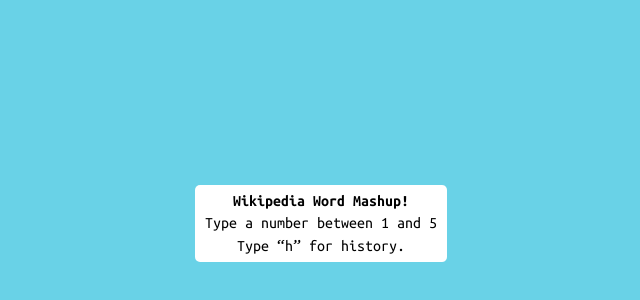
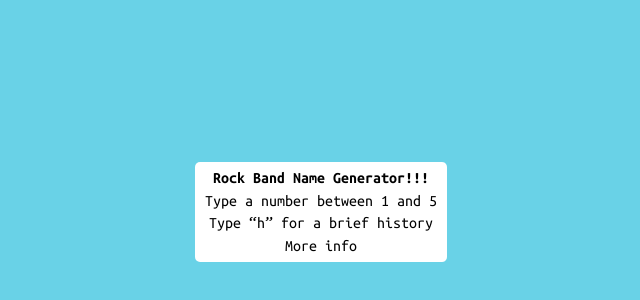
Before and after one commit to mhulse/name-generator, a plain HTML site: page index.html in a window 1280 px wide. Shown: the part 498-798 px from the top of the page, without its empty margins (319-959 px from the left). Drawn offline with nearby package versions, Linux system fonts and the light colour scheme.

Commit message:
Word to your motha

```diff
--- a/index.html
+++ b/index.html
@@ -126,6 +126,13 @@
 		    -ms-transform: translateX(-50%);
 		     -o-transform: translateX(-50%);
 		        transform: translateX(-50%);
+		pointer-events: none;
+		-webkit-touch-callout: none;
+		  -webkit-user-select: none;
+		   -khtml-user-select: none;
+		     -moz-user-select: none;
+		      -ms-user-select: none;
+		          user-select: none;
 	}
 
 </style>
@@ -137,11 +144,14 @@
 <div result center fade="visible"></div>
 
 <p>
-	<b><a href="https://www.wikipedia.org/">Wikipedia</a> Word Mashup!</b>
+	<b>Rock Band Name Generator!!!</b>
+	<!--<b><a href="https://www.wikipedia.org/">Wikipedia</a> Word Mashup!</b>-->
 	<br>
 	Type a number between 1 and 5
 	<br>
-	Type “h” for history.
+	Type “h” for a brief history
+	<br>
+	<a href="https://github.com/mhulse/wikipedia-word-mashup">More info</a>
 </p>
 
 <ol history center fade></ol>
```
Also changed, not shown: 1 other file.
